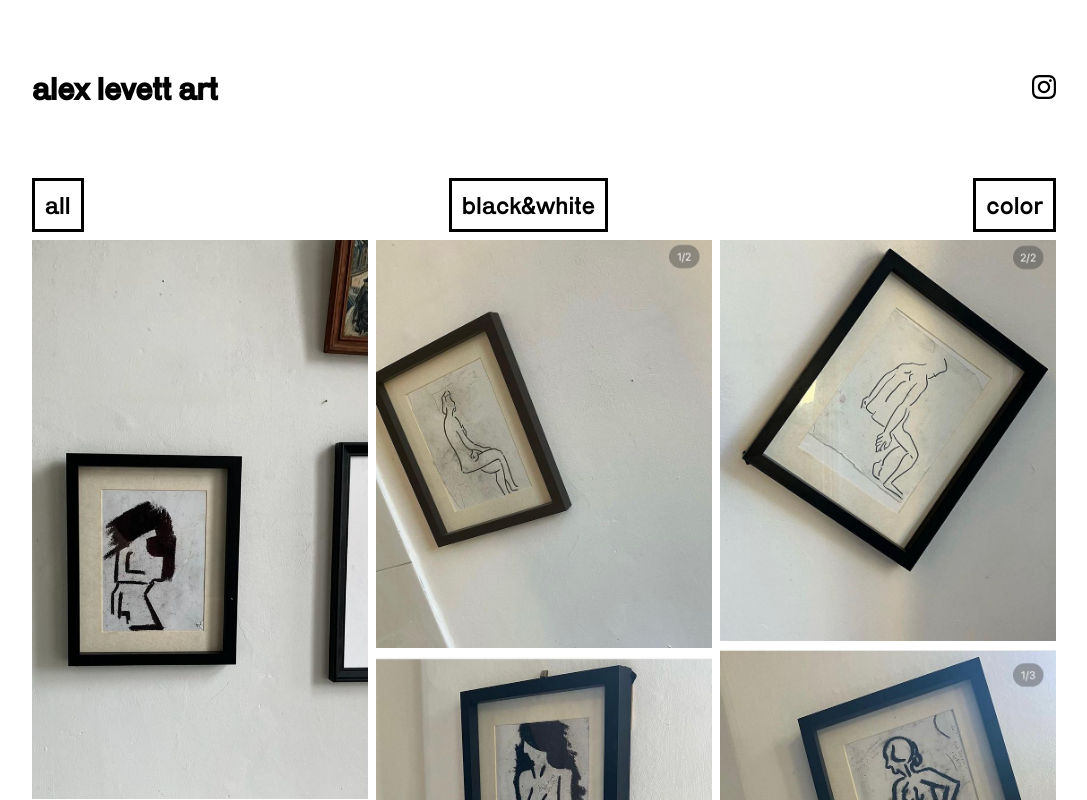
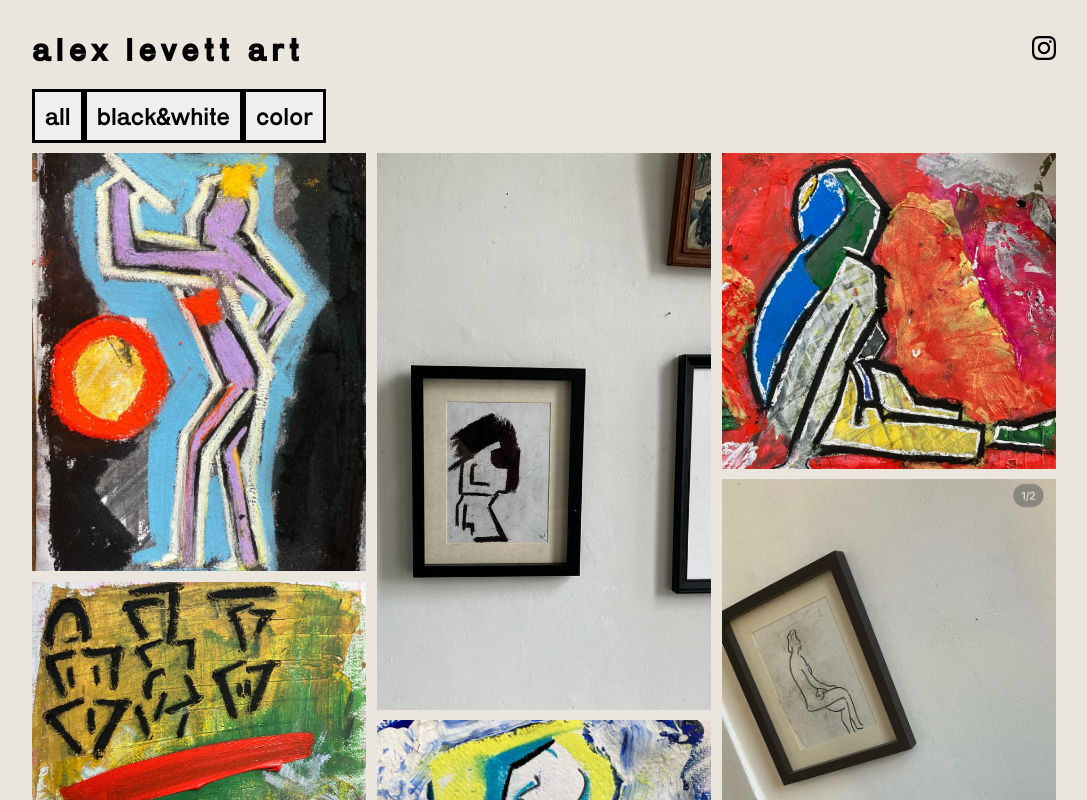
Before and after one commit to gnathang/alex-levett-art, a React (Create React App) app: page / in a window 1280 px wide. Shown: the top 800 px of the page, without its empty margins (96-1183 px from the left). Built offline with nearby package versions, Linux system fonts and the light colour scheme; a web font is replaced by a local one.

Commit message:
adding .sort and new colour styles

```diff
--- a/src/app.styles.scss
+++ b/src/app.styles.scss
@@ -10,6 +10,7 @@
 
 body {
   // font-family: 'Brandon Grotesque Medium', sans-serif;
+  background-color:rgb(234, 230, 221);
   font-family: 'karrikregular', sans-serif;
   font-style: normal;
   width: 80vw;
@@ -19,9 +20,14 @@ body {
 
 header {
   display: flex;
-  justify-content: space-around;
-  padding-top: 50px;
-  padding-bottom: 50px;
+  align-items: center;
+  justify-content: space-between;
+  text-transform: lowercase;
+  margin-top: 0.67em;
+
+  .site-title {
+    letter-spacing: 0.18em;
+  }
 }
 
 @media(max-with: 650px) {
--- a/src/components/image-grid/image-grid.component.jsx
+++ b/src/components/image-grid/image-grid.component.jsx
@@ -31,91 +31,91 @@ import closeIcon from '../../images/close-icon-black.svg'
 const allImages = [
 
   {
-    id: 1,
+    id: 2,
     title: 'black-one',
     image: black1,
     category: 'blackWhite'
   },
   {
-    id: 2,
+    id: 4,
     title: 'black-two',
     image: black2,
     category: 'blackWhite'
   },
   {
-    id: 3,
+    id: 7,
     title: 'black-three',
     image: black3,
     category: 'blackWhite'
   },
   {
-    id: 4,
+    id: 9,
     title: 'black-four',
     image: black4,
     category: 'blackWhite'
   },
   {
-    id: 5,
+    id: 11,
     title: 'black-five',
     image: black5,
     category: 'blackWhite'
   },
   {
-    id: 6,
+    id: 13,
     title: 'black-six',
     image: black6,
     category: 'blackWhite'
   },
   {
-    id: 7,
+    id: 15,
     title: 'black-seven',
     image: black7,
     category: 'blackWhite'
   },
   {
-    id: 8,
+    id: 1,
     title: 'colour-one',
     image: colour1,
     category: 'colour'
   },
   {
-    id: 9,
+    id: 3,
     title: 'colour-two',
     image: colour2,
     category: 'colour'
   },
   {
-    id: 10,
+    id: 5,
     title: 'colour-three',
     image: colour3,
     category: 'colour'
   },
   {
-    id: 11,
+    id: 6,
     title: 'colour-four',
     image: colour4,
     category: 'colour'
   },
   {
-    id: 12,
+    id: 8,
     title: 'colour-five',
     image: colour5,
     category: 'colour'
   },
   {
-    id: 13,
+    id: 10,
     title: 'colour-six',
     image: colour6,
     category: 'colour'
   },
   {
-    id: 14,
+    id: 12,
     title: 'colour-seven',
     image: colour7,
     category: 'colour'
   },
   {
-    id: 15,
+    id: 14,
     title: 'colour-eight',
     image: colour8,
     category: 'colour'
@@ -169,7 +169,7 @@ const ImageGrid = () => {
     });
   };
 
-  const filteredImages = allImages.filter(image => ! selectedTone || (!! selectedTone && image.category === selectedTone))
+  const filteredImages = allImages.filter(image => !selectedTone || (!!selectedTone && image.category === selectedTone)).sort((a, b) => a.id - b.id);
 
   console.log({ filteredImages })
 
@@ -178,9 +178,9 @@ const ImageGrid = () => {
     <div className="container">
 
       <div className="buttons-wrapper">
-        <button onClick={() => setSelectedTone(undefined)}>all</button>
-        <button onClick={() => setSelectedTone('blackWhite')}>black&white</button>
-        <button onClick={() => setSelectedTone('colour')}>color</button>
+        <button className="button" onClick={() => setSelectedTone(undefined)}>all</button>
+        <button className="button" onClick={() => setSelectedTone('blackWhite')}>black&white</button>
+        <button className="button" onClick={() => setSelectedTone('colour')}>color</button>
       </div>
 
       <div>
@@ -198,7 +198,7 @@ const ImageGrid = () => {
 
       <div className='image-grid'>
         <ResponsiveMasonry columnsCountBreakPoints={{350: 1, 750: 2, 900: 3}}>
-          <Masonry gutter={'0.5rem'}>
+          <Masonry gutter={'0.67rem'}>
 
             {/* {allImages.map((singleImage, index) => (
               <div className='image-title-wrapper'
--- a/src/components/image-grid/image-grid.styles.scss
+++ b/src/components/image-grid/image-grid.styles.scss
@@ -1,14 +1,6 @@
-
-
-header {
-  display: flex;
-  align-items: center;
-  justify-content: space-between;
-  text-transform: lowercase;
-
-}
 
 .buttons-wrapper {
+  width: 20vw;
   display: flex;
   justify-content: space-between;
   align-items: center;
@@ -17,14 +9,15 @@ header {
     font-size: 25px;
     text-transform: lowercase;
     font-family: inherit;
-    background: none;
-    color: inherit;
     border: 3px solid #000;
     padding: 10px;
-    margin-bottom: 0.5rem;
+    margin-bottom: 0.67rem;
     cursor: pointer;
-    outline: inherit;
   }
+}
+
+button:hover {
+  background-color:#BD1369;
 }
 
 .image-grid {
@@ -33,11 +26,13 @@ header {
   .image-title-wrapper {
     position: relative;
     overflow: hidden;
+    transition: all ease-in-out;
 
     .image {
       width: 100%;
       margin-bottom: 0px;
       display: block;
+      transition: all ease-in-out;
     }
 
     .image-title-overlay {
```
